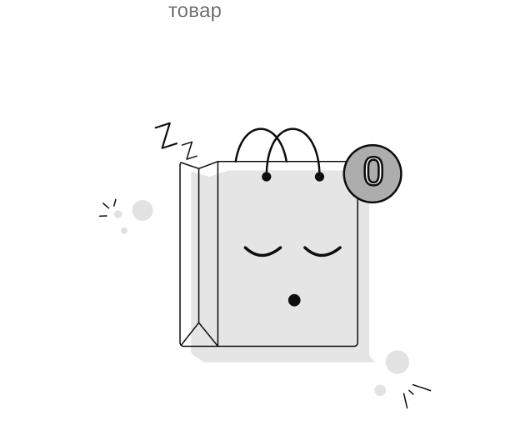
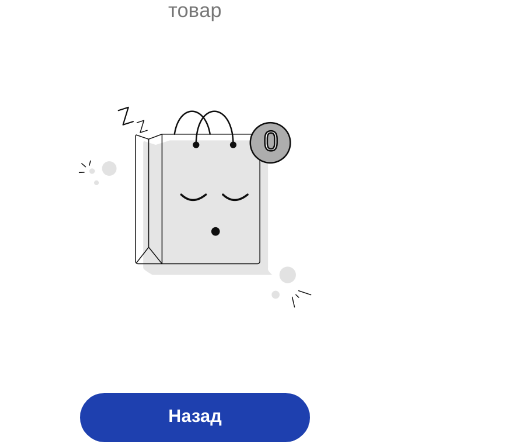
Before and after one commit to uzatsepin/internet_shop, a Vue app: page /cart in a window 390 px wide. Shown: the part 429-873 px from the top of the page, 515 px wide, since content can reach past the window. Built offline with nearby package versions, Linux system fonts and the light colour scheme.

Commit message:
fix: fixed styles empty cart, added pb to app

```diff
--- a/src/App.vue
+++ b/src/App.vue
@@ -13,9 +13,9 @@
             <a href="#" id="home">
               <span>Товари</span>
             </a>
-            <a href="#" id="home">
+            <router-link to="/cart" id="home">
               <span>Корзина</span>
-            </a>
+            </router-link>
           </Slide>
           <ul class="menu__list">
             <li class="menu__item">
@@ -25,7 +25,7 @@
               <a href="#" class="menu__link">Товари</a>
             </li>
             <li class="menu__item">
-              <a href="#" class="menu__link">Корзина</a>
+              <router-link to="/cart" class="menu__link">Корзина</router-link>
             </li>
           </ul>
         </div>
@@ -52,6 +52,7 @@
 <style>
 #app {
   font-family: Avenir, Helvetica, Arial, sans-serif;
+  padding-bottom: 50px;
 }
 
 .bm-menu {
--- a/src/components/CatalogCart.vue
+++ b/src/components/CatalogCart.vue
@@ -56,6 +56,9 @@
     display: block;
     width: 500px;
     margin: 45px auto 60px;
+    @media (max-width: 520px) {
+      width: 350px;
+    }
   }
   &__btn {
     padding: 12px 0 14px;
```
